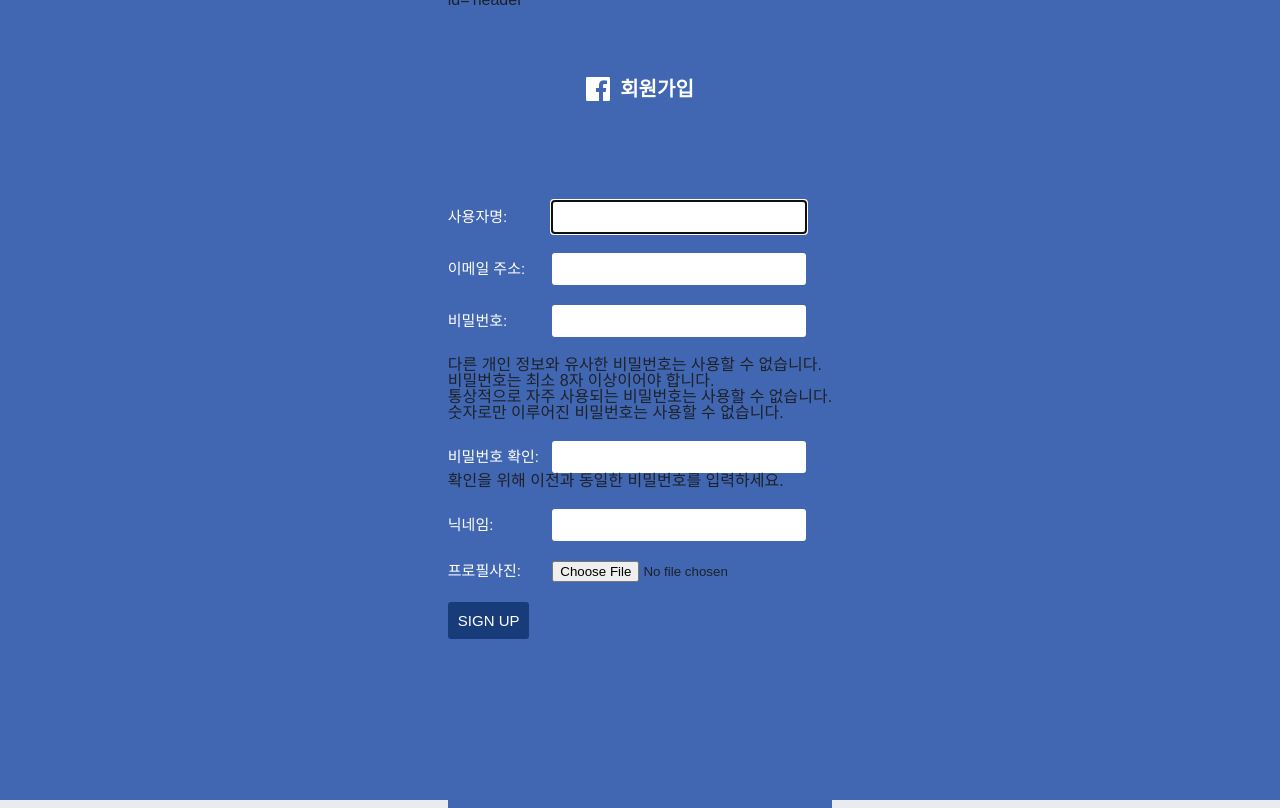
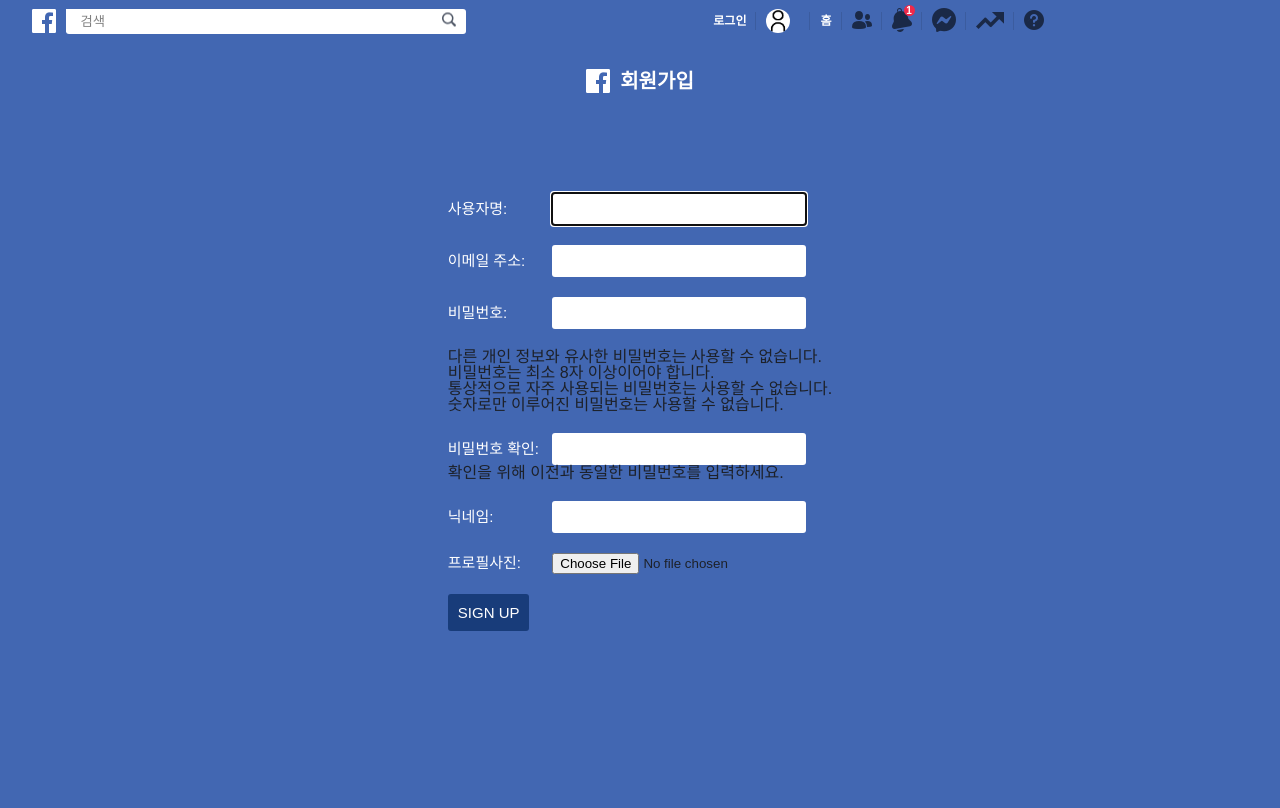
Before and after one commit to woorud/facebook_clone, a Django app: page /accounts/signup/ in a window 1280 px wide. After the commit the page ends 631 px from the top, so only its background shows below. Run offline with Django 3.2, Linux system fonts and the light colour scheme.

Commit message:
backend(django)

```diff
--- a/backend/accounts/urls.py
+++ b/backend/accounts/urls.py
@@ -1,9 +1,10 @@
 from django.urls import path
-from .views import signup, login_check #  *
+from .views import *
 
 app_name = 'accounts'
 
 urlpatterns = [
     path('signup/', signup, name='signup'),
     path('login/', login_check, name='login'),
+    path('logout/', logout, name='logout')
 ]
--- a/backend/config/templates/layout.html
+++ b/backend/config/templates/layout.html
@@ -3,7 +3,7 @@
 <html lang="ko-KR">
 <head>
     <meta charset="UTF-8">
-    <meta class="viewport" content='width=device-width, user-scalable=no, initial-scale=1.0, maximum-scale=.1.0, minimum-scale=1.0'>
+    <meta name="viewport" content="width=device-width, user-scalable=no, initial-scale=1.0, maximum-scale=1.0, minimum-scale=1.0">
 
     <title>Facebook</title>
 
@@ -14,18 +14,59 @@
     {% block head %}
     {% endblock %}
 
+
 </head>
 <body>
     <section id="container">
-        <header>id='header'
+        <header id="header">
+            <div class="inner">
+
+                <div class="left">
+                    <h1 class="icon icon--facebook-white"><a href="#"></a></h1>
+
+                    <div class="search_container">
+                        <form action="#">
+                            {% csrf_token %}
+                            <input type="text" name="tag" id="search_box" placeholder="검색" required>
+                            <button type="submit"><span class="icon--search-black"></span></button>
+                        </form>
+                    </div>
+                </div>
+
+                <div class="right">
+                {% if user_profile %}
+
+                <div><a href="{% url 'accounts:logout' %}" class="logout">로그아웃</a></div>
+                <div class="my_name"><span class="profile_img"><img src="{{ user_profile.picture.url }}" alt=""></span><a href="#">{{ user_profile.nickname }}</a></div>
+                <div class="home"><a href="{% url 'post:post_list' %}">홈</a></div>
+                <div class="people"><a href="#"><span class="icon icon--people-black"></span></a></div>
+                <div class="bell"><span class="icon icon--bell-black"></span></div>
+                <div><a href="#"><span class="icon icon--messenger--black"></span></a></div>
+                <div><a href="#"><span class="icon icon--chart--black"></span></a></div>
+                <div class="question"><a href="http://www.kind-family.com"><span class="icon icon--question-black"></span></a></div>
+
+
+
+                {% else %}
+
+                <div><a href="{% url 'accounts:login' %}">로그인</a></div>
+                <div class="my_name"><span class="profile_img"><img src="{% static 'imgs/noun_User.png' %}" alt=""></span><a href="#"></a></div>
+                <div class="home"><a href="{% url 'post:post_list' %}">홈</a></div>
+                <div class="people"><a href="#"><span class="icon icon--people-black"></span></a></div>
+                <div class="bell"><span class="icon icon--bell-black"></span></div>
+                <div><a href="#"><span class="icon icon--messenger--black"></span></a></div>
+                <div><a href="#"><span class="icon icon--chart--black"></span></a></div>
+                <div class="question"><a href="http://www.kind-family.com"><span class="icon icon--question-black"></span></a></div>
+
+                {% endif%}
+                </div>
+            </div>
+        </header>
         {% block content %}
         {% endblock %}
 
-
-
         {% block js %}
         {% endblock %}
-        </header>
     </section>
 </body>
 </html>
--- a/backend/post/urls.py
+++ b/backend/post/urls.py
@@ -1,10 +1,8 @@
 from django.urls import path
-from .views import *
+from .views import post_list
 
 app_name = 'post'
 
 urlpatterns = [
     path('', post_list, name='post_list'),
-
-
 ]
```
Also changed, not shown: backend/post/views.py (+12 -2 lines), backend/config/static/imgs/noun_User.png (added), backend/db.sqlite3, backend/media/accounts/woorud/GyLBtUxZ.jpg (added).
